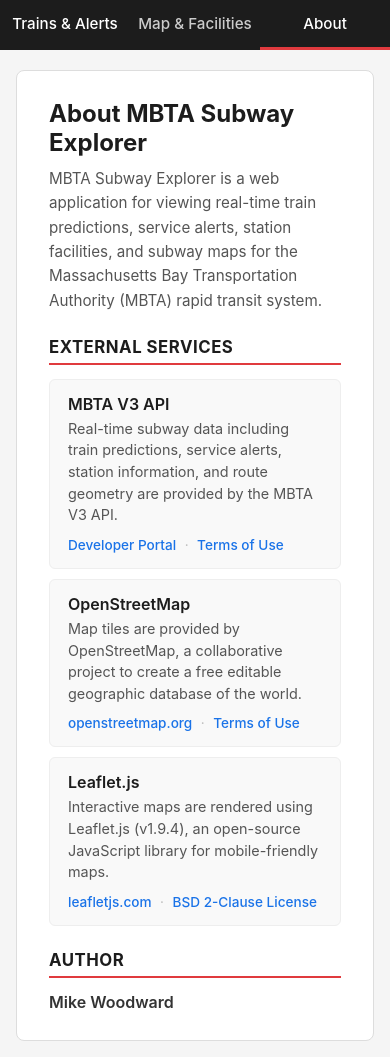
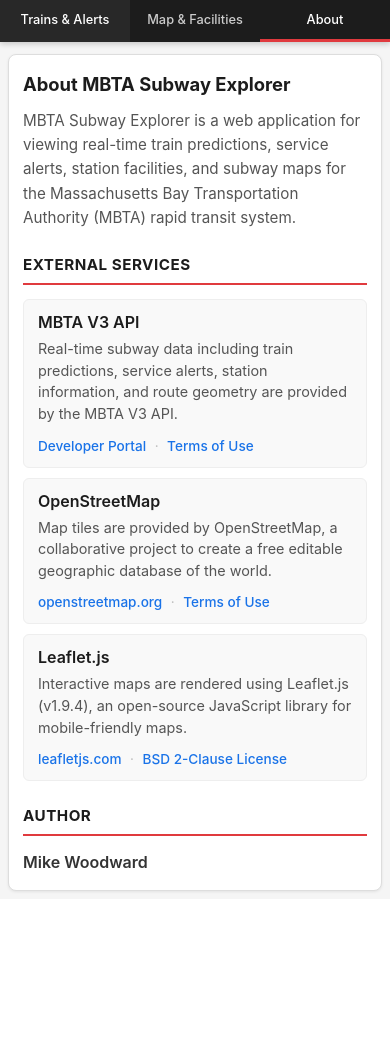
Before and after one commit to MikeWoodward/Ralph-Test-2, a Django app: page /about/ in a window 390 px wide. After the commit the page ends 893 px from the top, so only its background shows below. Run offline with Django 5.2, Linux system fonts and the light colour scheme.

Commit message:
feat: [3.2] - Apply consistent visual styling across all pages
Introduce CSS custom properties for the MBTA color palette and shared
design tokens. Make header sticky, add Leaflet popup/tooltip overrides,
and add responsive breakpoints at 768px (tablet) and 480px (mobile).
Map container, alerts, line selector, and About page all adapt to
smaller viewports. Focus-visible styles added for accessibility.

Made-with: Cursor

```diff
--- a/subway/static/subway/css/style.css
+++ b/subway/static/subway/css/style.css
@@ -1,20 +1,58 @@
-/* MBTA Subway App Styles */
+/* MBTA Subway App Styles
+ *
+ * Color palette:
+ *   --mbta-red:   #e03a3e  (primary accent / MBTA brand)
+ *   --dark:       #1c1c1c  (header, headings)
+ *   --text:       #333     (body text)
+ *   --muted:      #555     (secondary text)
+ *   --border:     #ddd     (card/container borders)
+ *   --bg:         #f5f5f5  (page background)
+ *   --card-bg:    #fff     (card surfaces)
+ */
 
-* {
+:root {
+    --mbta-red: #e03a3e;
+    --dark: #1c1c1c;
+    --text: #333;
+    --muted: #555;
+    --border: #ddd;
+    --bg: #f5f5f5;
+    --card-bg: #fff;
+    --radius: 8px;
+    --shadow-sm: 0 1px 3px rgba(0, 0, 0, 0.08);
+    --shadow-md: 0 2px 8px rgba(0, 0, 0, 0.12);
+    --font-stack: -apple-system, BlinkMacSystemFont, "Segoe UI", Roboto,
+        Helvetica, Arial, sans-serif;
+}
+
+*,
+*::before,
+*::after {
     margin: 0;
     padding: 0;
     box-sizing: border-box;
 }
 
+html {
+    -webkit-text-size-adjust: 100%;
+    overflow-x: hidden;
+}
+
 body {
-    font-family: -apple-system, BlinkMacSystemFont, "Segoe UI", Roboto,
-        Helvetica, Arial, sans-serif;
-    background-color: #f5f5f5;
-    color: #333;
+    font-family: var(--font-stack);
+    background-color: var(--bg);
+    color: var(--text);
+    line-height: 1.5;
+    min-height: 100vh;
+    overflow-x: hidden;
 }
 
 header {
-    background-color: #1c1c1c;
+    background-color: var(--dark);
+    box-shadow: 0 2px 6px rgba(0, 0, 0, 0.2);
+    position: sticky;
+    top: 0;
+    z-index: 1000;
 }
 
 .tab-bar {
@@ -415,24 +477,25 @@ main {
    --------------------------------------------------------------------------- */
 
 .about-page {
-    background-color: #fff;
-    border: 1px solid #ddd;
-    border-radius: 8px;
+    background-color: var(--card-bg);
+    border: 1px solid var(--border);
+    border-radius: var(--radius);
     padding: 28px 32px;
     margin-top: 4px;
+    box-shadow: var(--shadow-sm);
 }
 
 .about-title {
     font-size: 1.5rem;
     font-weight: 700;
-    color: #1c1c1c;
+    color: var(--dark);
     margin-bottom: 10px;
 }
 
 .about-intro {
     font-size: 0.95rem;
     line-height: 1.6;
-    color: #555;
+    color: var(--muted);
     margin-bottom: 24px;
 }
 
@@ -501,5 +577,148 @@ main {
 .about-author {
     font-size: 1rem;
     font-weight: 600;
-    color: #333;
+    color: var(--text);
 }
+
+/* ---------------------------------------------------------------------------
+   Leaflet popup overrides for consistent styling
+   --------------------------------------------------------------------------- */
+
+.leaflet-popup-content-wrapper {
+    border-radius: 6px !important;
+    box-shadow: 0 3px 14px rgba(0, 0, 0, 0.2) !important;
+    font-family: var(--font-stack) !important;
+}
+
+.leaflet-popup-content {
+    margin: 10px 14px !important;
+    line-height: 1.4 !important;
+}
+
+.leaflet-popup-tip {
+    box-shadow: none !important;
+}
+
+/* ---------------------------------------------------------------------------
+   Leaflet tooltip overrides
+   --------------------------------------------------------------------------- */
+
+.leaflet-tooltip {
+    font-family: var(--font-stack) !important;
+    font-size: 0.82rem !important;
+    font-weight: 500 !important;
+    padding: 4px 8px !important;
+    border-radius: 4px !important;
+    box-shadow: 0 1px 4px rgba(0, 0, 0, 0.15) !important;
+}
+
+/* ---------------------------------------------------------------------------
+   Responsive — Tablet (≤ 768px)
+   --------------------------------------------------------------------------- */
+
+@media (max-width: 768px) {
+    .tab-bar {
+        max-width: 100%;
+    }
+
+    .tab {
+        padding: 12px 4px;
+        font-size: 0.85rem;
+    }
+
+    main {
+        padding: 12px;
+    }
+
+    .map-container {
+        height: calc(100vh - 180px);
+        min-height: 320px;
+        border-radius: 6px;
+    }
+
+    .line-selector-bar {
+        flex-wrap: wrap;
+        gap: 8px;
+        padding: 8px 12px;
+    }
+
+    .line-selector-bar select {
+        max-width: 100%;
+    }
+
+    .alerts-container {
+        padding: 12px 14px;
+    }
+
+    .about-page {
+        padding: 20px 18px;
+    }
+
+    .about-title {
+        font-size: 1.3rem;
+    }
+}
+
+/* ---------------------------------------------------------------------------
+   Responsive — Mobile (≤ 480px)
+   --------------------------------------------------------------------------- */
+
+@media (max-width: 480px) {
+    .tab {
+        padding: 10px 2px;
+        font-size: 0.8rem;
+    }
+
+    main {
+        padding: 8px;
+    }
+
+    .map-container {
+        height: calc(100vh - 200px);
+        min-height: 260px;
+        max-height: none;
+        border-radius: 4px;
+    }
+
+    .line-selector-bar {
+        flex-direction: column;
+        align-items: stretch;
+        gap: 6px;
+    }
+
+    .line-selector-bar select {
+        max-width: 100%;
+    }
+
+    .alert-card {
+        flex-direction: column;
+        gap: 4px;
+        padding: 8px 10px;
+    }
+
+    .alert-severity {
+        align-self: flex-start;
+    }
+
+    .about-page {
+        padding: 16px 14px;
+    }
+
+    .about-title {
+        font-size: 1.15rem;
+    }
+
+    .about-section-title {
+        font-size: 0.95rem;
+    }
+
+    .about-card {
+        padding: 10px 14px;
+    }
+
+    .map-legend {
+        max-width: 150px;
+        padding: 8px 10px;
+        font-size: 0.78rem;
+    }
+}
```
Also changed, not shown: other parts of subway/static/subway/css/style.css (+79 -42 lines), AGENTS.md (+11 -0 lines).
